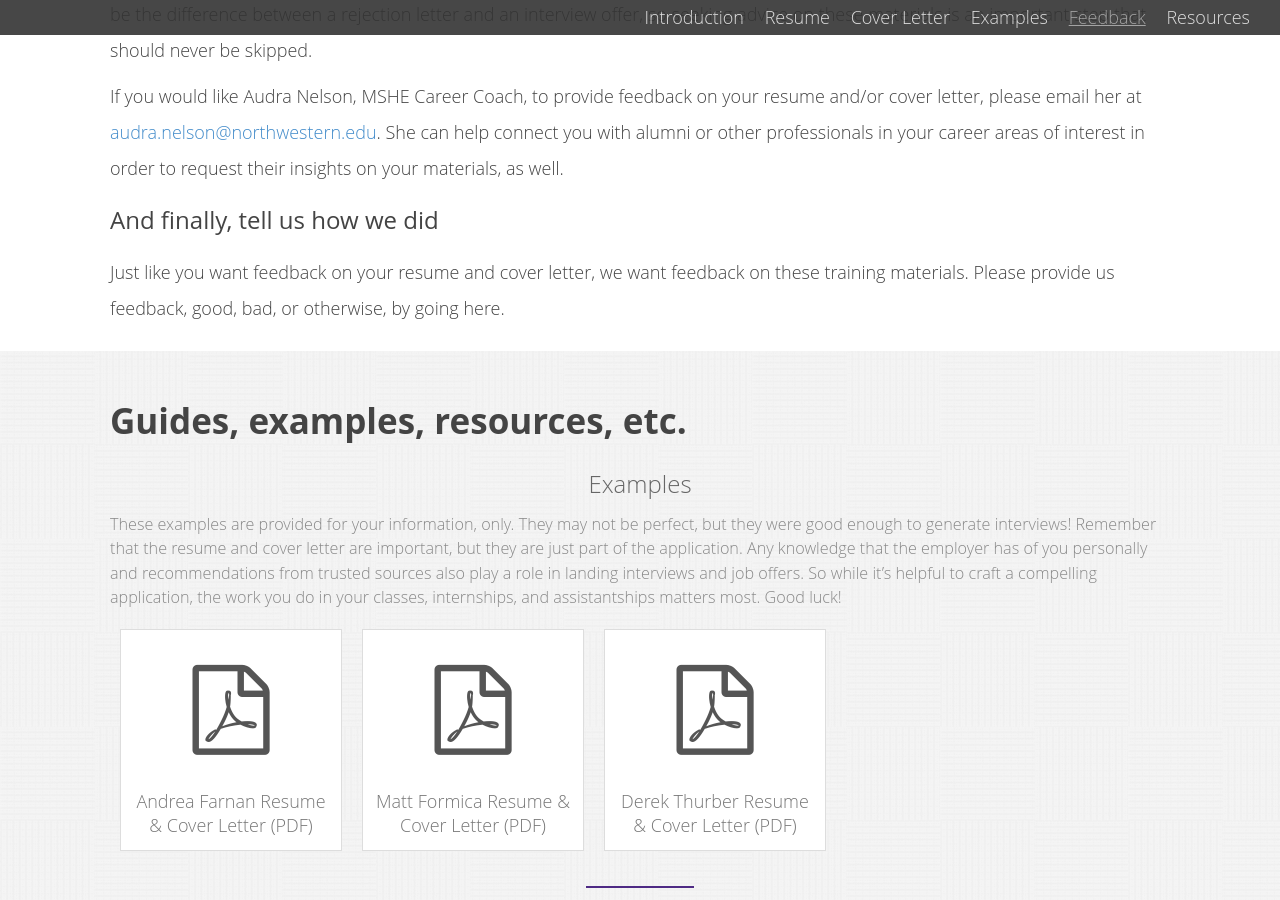
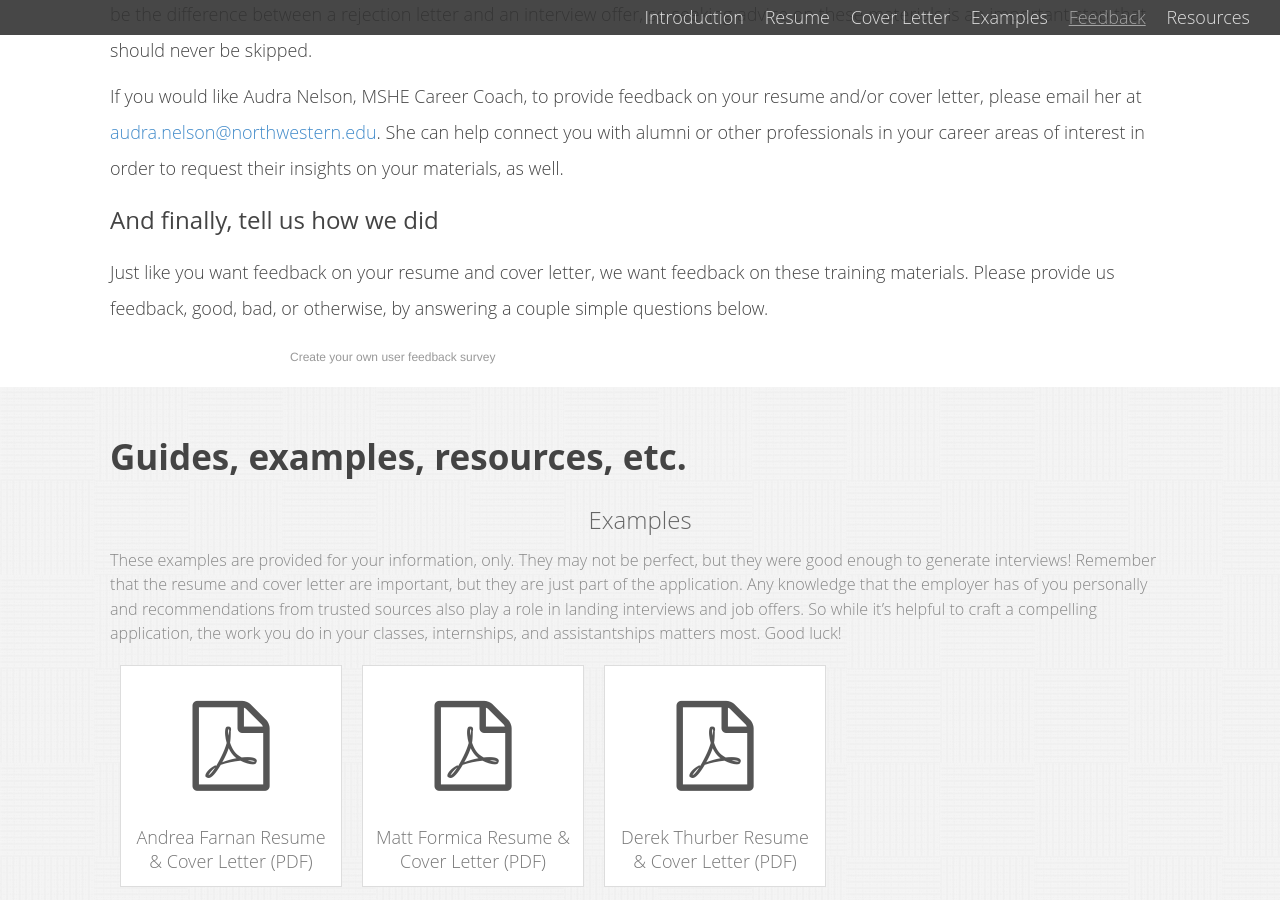
Before and after one commit to dwthurber/resume-coverletter, a Jekyll site: the page built from index.html, in a window 1280 px wide and 900 px high, scrolled down 8056 px. Built offline with Jekyll 4.4.1, drawn with Linux system fonts in a browser that asks for light colours; nearby versions of some CDN libraries; a script that is not in the unit is left out.

Commit message:
added survey

```diff
--- a/_includes/feedback.html
+++ b/_includes/feedback.html
@@ -3,5 +3,8 @@
     </div>
     <div class="container editable"><h4>Always have someone else look at your resume and cover letter</h4><p>Proofreading is paramount to success in a job search. Having another set of eyes checking for spelling and grammar mistakes can be the difference between a rejection letter and an interview offer, so seeking advice on these materials is an important step that should never be skipped.</p><p>If you would like Audra Nelson, MSHE Career Coach, to provide feedback on your resume and/or cover letter, please email her at <a href="mailto:audra.nelson@northwestern.edu">audra.nelson@northwestern.edu</a>. She can help connect you with alumni or other professionals in your career areas of interest in order to request their insights on your materials, as well.&nbsp;</p>
     <h4>And finally, tell us how we did</h4>
-    <p>Just like you want feedback on your resume and cover letter, we want feedback on these training materials. Please provide us feedback, good, bad, or otherwise, by going here.</p>
+    <p>Just like you want feedback on your resume and cover letter, we want feedback on these training materials. Please provide us feedback, good, bad, or otherwise, by answering a couple simple questions below.</p>
+    <div class="survey">
+    <script>(function(t,e,n,o){var s,c,r;t.SMCX=t.SMCX||[],e.getElementById(o)||(s=e.getElementsByTagName(n),c=s[s.length-1],r=e.createElement(n),r.type="text/javascript",r.async=!0,r.id=o,r.src=["https:"===location.protocol?"https://":"http://","widget.surveymonkey.com/collect/website/js/aWW0nJ7uWrwfRgqPOfnp4GlglDSjwNS830IJCyGELKbVr7sViNXIgo59OazcJEI6.js"].join(""),c.parentNode.insertBefore(r,c))})(window,document,"script","smcx-sdk");</script><a style="font: 12px Helvetica, sans-serif; color: #999; text-decoration: none;" href=https://www.surveymonkey.com/mp/customer-satisfaction-surveys/> Create your own user feedback survey </a>
     </div>
+    </div>
--- a/css/main.css
+++ b/css/main.css
@@ -508,3 +508,8 @@
     min-height: 100px;
     margin: 10px;
 }
+
+.survey {
+    width: 700px;
+    margin: 0 auto;
+}
--- a/index.html
+++ b/index.html
@@ -94,3 +94,5 @@
     <section class="second" id="resources">
         {% include resources.html %}
     </section>
+
+<script>(function(t,e,n,s){var o,c,a;t.SMCX=t.SMCX||[],e.getElementById(s)||(o=e.getElementsByTagName(n),c=o[o.length-1],a=e.createElement(n),a.type="text/javascript",a.async=!0,a.id=s,a.src=["https:"===location.protocol?"https://":"http://","widget.surveymonkey.com/collect/website/js/dQVsgwdKqSzKIDgc_2BYWtGUdTy6INsaY3hJntveAm0CXvfloKmtDX6nzOJTzKPpyw.js"].join(""),c.parentNode.insertBefore(a,c))})(window,document,"script","smcx-sdk");</script>
```
Also changed, not shown: 2 other files.
